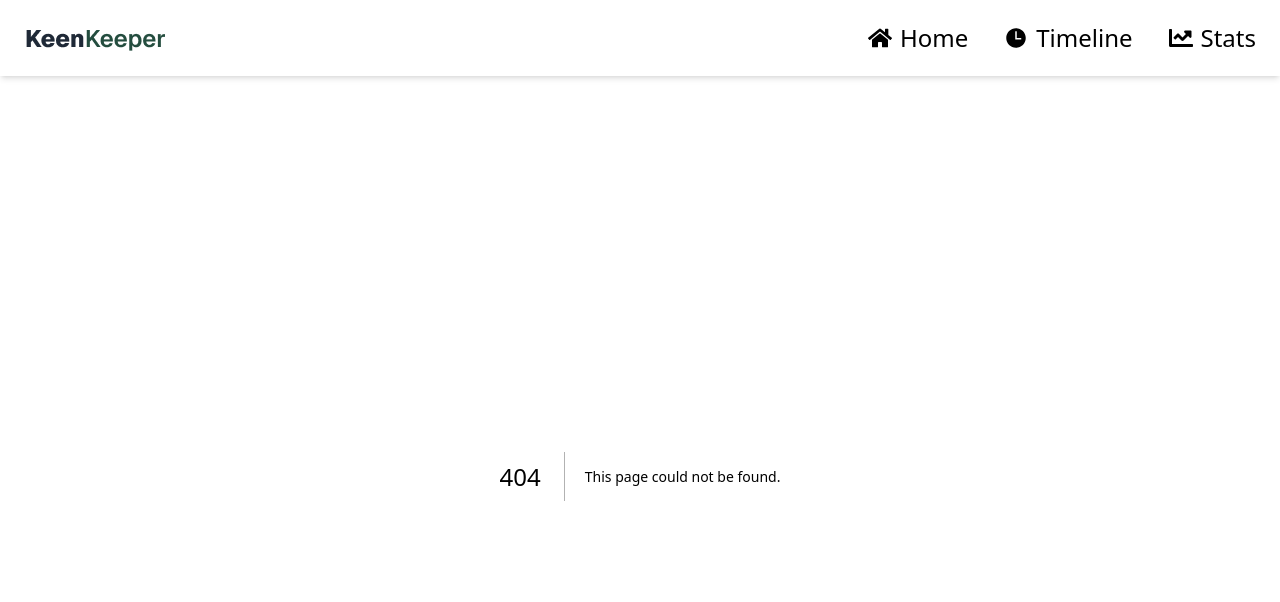
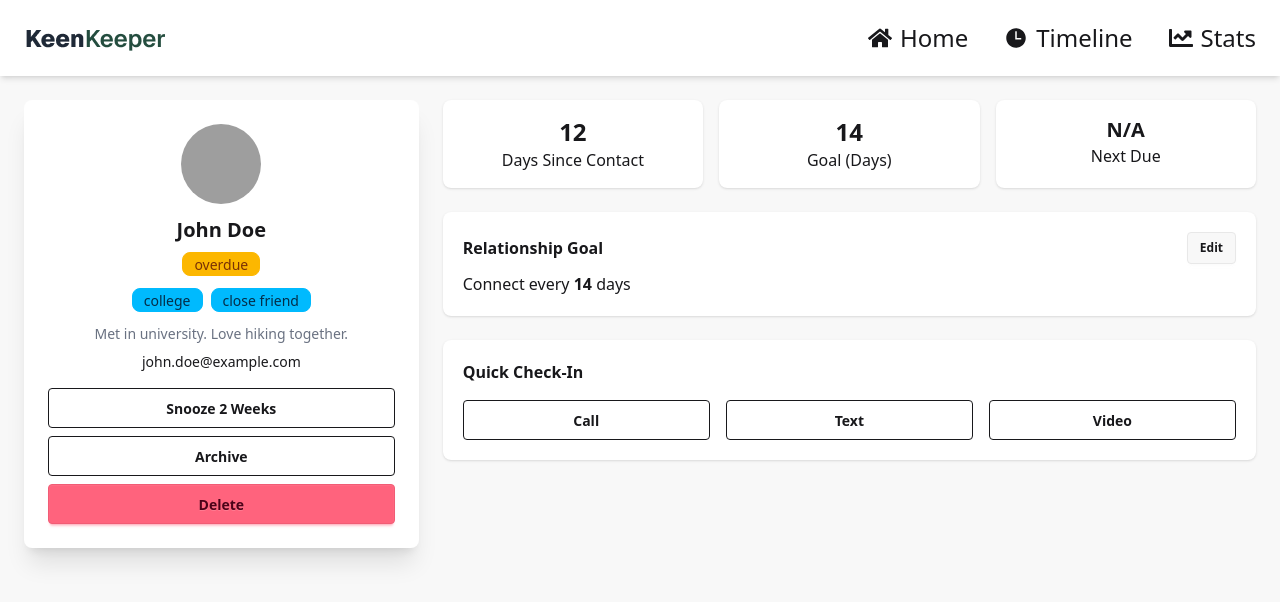
Before and after one commit to tamim-devs/KIN-KEEPER, a Next.js app: page /friend/1 in a window 1280 px wide. Before the commit this address had no page. Shown: the top 602 px of the page. Built offline with nearby package versions, Linux system fonts and the light colour scheme; grey boxes are pictures that could not be loaded.

Commit message:
complete dynamic page

```diff
--- /dev/null
+++ b/src/app/friend/[id]/page.jsx
@@ -0,0 +1,122 @@
+'use client'
+import { useParams } from 'next/navigation'
+import { useEffect, useState } from 'react'
+
+export default function Page() {
+  const params = useParams()
+  const [friend, setFriend] = useState(null)
+
+  useEffect(() => {
+    const loadFriend = async () => {
+      const res = await fetch('/friends.json')
+      const data = await res.json()
+
+      const found = data.find(f => f.id == params.id)
+      setFriend(found)
+    }
+
+    loadFriend()
+  }, [params.id])
+
+  if (!friend) {
+    return <p className="p-6">Loading...</p>
+  }
+
+  return (
+    <div className="p-6 bg-base-200 min-h-screen">
+
+      <div className="grid grid-cols-1 lg:grid-cols-3 gap-6">
+
+        {/* LEFT PROFILE CARD */}
+        <div className="card bg-base-100 shadow-xl p-6 items-center text-center">
+
+          <div className="avatar">
+            <div className="w-20 rounded-full">
+              <img src={friend.picture} />
+            </div>
+          </div>
+
+          <h2 className="text-xl font-bold mt-3">{friend.name}</h2>
+
+          <div className="badge badge-warning mt-2">
+            {friend.status || "Active"}
+          </div>
+
+          <div className="flex gap-2 mt-3">
+            {friend.tags?.map((tag, i) => (
+              <span key={i} className="badge badge-info">
+                {tag}
+              </span>
+            ))}
+          </div>
+
+          <p className="text-sm mt-3 text-gray-500">
+            {friend.bio || "No description available"}
+          </p>
+
+          <p className="text-sm mt-2">
+            {friend.email || "No email"}
+          </p>
+
+          <div className="w-full mt-4 space-y-2">
+            <button className="btn btn-outline w-full">Snooze 2 Weeks</button>
+            <button className="btn btn-outline w-full">Archive</button>
+            <button className="btn btn-error w-full">Delete</button>
+          </div>
+        </div>
+
+        {/* RIGHT SIDE */}
+        <div className="lg:col-span-2 space-y-6">
+
+          {/* STATS */}
+          <div className="grid grid-cols-1 md:grid-cols-3 gap-4">
+            <div className="card bg-base-100 shadow p-4 text-center">
+              <h2 className="text-2xl font-bold">
+                {friend.days_since_contact}
+              </h2>
+              <p>Days Since Contact</p>
+            </div>
+
+            <div className="card bg-base-100 shadow p-4 text-center">
+              <h2 className="text-2xl font-bold">
+                {friend.goal_days || 14}
+              </h2>
+              <p>Goal (Days)</p>
+            </div>
+
+            <div className="card bg-base-100 shadow p-4 text-center">
+              <h2 className="text-xl font-bold">
+                {friend.next_due || "N/A"}
+              </h2>
+              <p>Next Due</p>
+            </div>
+          </div>
+
+          {/* GOAL */}
+          <div className="card bg-base-100 shadow p-5">
+            <div className="flex justify-between items-center">
+              <h2 className="font-semibold">Relationship Goal</h2>
+              <button className="btn btn-sm">Edit</button>
+            </div>
+            <p className="mt-2">
+              Connect every <b>{friend.goal_days || 14}</b> days
+            </p>
+          </div>
+
+          {/* QUICK ACTION */}
+          <div className="card bg-base-100 shadow p-5">
+            <h2 className="font-semibold mb-4">Quick Check-In</h2>
+
+            <div className="grid grid-cols-3 gap-4">
+              <button className="btn btn-outline">Call</button>
+              <button className="btn btn-outline">Text</button>
+              <button className="btn btn-outline">Video</button>
+            </div>
+          </div>
+
+        </div>
+      </div>
+
+    </div>
+  )
+}
--- /dev/null
+++ b/src/app/friend/page.jsx
@@ -0,0 +1,12 @@
+import Friends from '@/components/friends/Friends'
+import React from 'react'
+
+const page = () => {
+  return (
+    <div>
+        <Friends/>
+    </div>
+  )
+}
+
+export default page
--- a/src/app/layout.js
+++ b/src/app/layout.js
@@ -1,6 +1,7 @@
 import { Geist, Geist_Mono } from "next/font/google";
 import "./globals.css";
 import Navbar from "@/components/navbar/Navbar";
+import FriendsContext from "@/context/FriendsContext";
 
 const geistSans = Geist({
   variable: "--font-geist-sans",
@@ -24,8 +25,10 @@ export default function RootLayout({ children }) {
       className={`${geistSans.variable} ${geistMono.variable} h-full antialiased`}
     >
       <body className="min-h-full flex flex-col">
+        <FriendsContext>
         <Navbar />
         {children}
+        </FriendsContext>
       </body>
     </html>
   );
--- /dev/null
+++ b/src/app/timeline/page.jsx
@@ -0,0 +1,9 @@
+import React from 'react'
+
+const TimelinePage = () => {
+  return (
+    <div>TimelinePage</div>
+  )
+}
+
+export default TimelinePage
--- a/src/components/counter/CounterCard.jsx
+++ b/src/components/counter/CounterCard.jsx
@@ -2,7 +2,17 @@ import React from 'react'
 
 const CounterCard = () => {
   return (
-    <div>CounterCard</div>
+    <div className='py-10'>
+            <div className="card w-96 bg-base-100 card-lg shadow-sm">
+  <div className="card-body">
+    <h2 className="card-title">Large Card</h2>
+    <p>A card component has a figure, a body part, and inside body there are title and actions parts</p>
+    <div className="justify-end card-actions">
+      <button className="btn btn-primary">Buy Now</button>
+    </div>
+  </div>
+</div>
+    </div>
   )
 }
 
--- a/src/components/friendcard/FriendsCard.jsx
+++ b/src/components/friendcard/FriendsCard.jsx
@@ -1,8 +1,10 @@
+import Link from 'next/link'
 import React from 'react'
 
 const FriendsCard = ({friend}) => {
 
   return (
+    <Link href={`/friend/${friend.id}`}>
     <div className='py-2 ml-2'>
     <div className=" flex items-center justify-center flex-col bg-base-100 w-96 shadow-sm py-10">
   <figure className='rounded-full'>
@@ -26,6 +28,7 @@ const FriendsCard = ({friend}) => {
 </div>
 </div>
     </div>
+    </Link>
   )
 }
 
--- a/src/components/friends/Friends.jsx
+++ b/src/components/friends/Friends.jsx
@@ -1,24 +1,34 @@
 'use client'
+import FriendsCard from '@/components/friendcard/FriendsCard';
+import FriendsHooks from '@/hooks/FriendsHooks';
 
-import FriendsCard from '@/components/friendcard/FriendsCard';
-import React, { useEffect, useState } from 'react'
 
 const Friends = () => {
-    const [friends, setFriends] = useState([])
 
-    useEffect(() => {
-        fetch('/friends.json')
-            .then(response => response.json())
-            .then(data => setFriends(data))
-            .catch(error => console.error('Error fetching friends:', error));
-    }, []);
+ const { friends, loading } = FriendsHooks()
+
+     if (loading) {
+        return <p className="text-center">Loading...</p>
+    }
+
   return (
+    <>
+    {loading ? (
+        <p className="text-center">Loading...</p>
+    ) : (
+        <div className='grid grid-cols-1 md:grid-cols-2 lg:grid-cols-3 gap-4 p-4'>
+        {friends.map(friend => (
+            <FriendsCard key={friend.id} friend={friend} />
+        ))}
+        </div>
+    )}
     <div className='grid grid-cols-1 md:grid-cols-2 lg:grid-cols-3 gap-4 p-4'>
-    {friends.map(friend => (
-        <FriendsCard key={friend.id} friend={friend} />
-    ))}
-
+        {friends.map(friend => (
+            <FriendsCard key={friend.id} friend={friend} />
+        ))
+        }
     </div>
+    </>
   )
 }
 
--- a/src/components/hero/Hero.jsx
+++ b/src/components/hero/Hero.jsx
@@ -12,7 +12,7 @@ const Hero = () => {
 relationships that matter most.</p>
             <button className='bg-green-900 text-xl text-center font-bold text-white cursor-pointer py-2 px-4 rounded flex items-center justify-center gap-2'><span><FaPlus /></span> Add a Friend</button>
         </div>
-         <CounterCard/>
+      <CounterCard/>
     <Friends />
     </div>
   )
--- /dev/null
+++ b/src/context/FriendsContext.jsx
@@ -0,0 +1,19 @@
+'use client'
+
+import { createContext } from "react"
+
+const FriendContext = createContext()
+export  const FriendsContext = ({ children }) => {
+
+ const data = {
+  test: 'demo'
+ }
+
+  return <FriendContext.Provider value={data}>
+    {children}
+  </FriendContext.Provider>
+
+
+}
+
+export default FriendsContext
--- /dev/null
+++ b/src/hooks/FriendsHooks.jsx
@@ -0,0 +1,30 @@
+'use client'
+
+import  {  useEffect, useState } from 'react'
+const FriendsHooks = () => {
+    const [friends, setFriends] = useState([])
+    const [loading, setLoading] = useState(true);
+
+    useEffect(()=>{
+    const fetchData = async ()=>{
+        try {
+            const res = await fetch('/friends.json')
+            const data = await res.json()
+           setTimeout(()=>{
+            setFriends(data)
+            setLoading(false)
+           }, 1500)
+        } catch (error) {
+        console.error('Error fetching friends:', error);
+        setLoading(false)
+        }
+    }
+    fetchData()
+    }, [])
+
+  return (
+    {friends , loading}
+  )
+}
+
+export default FriendsHooks
```
Also changed, not shown: src/app/page.js (line endings or trailing spaces).
